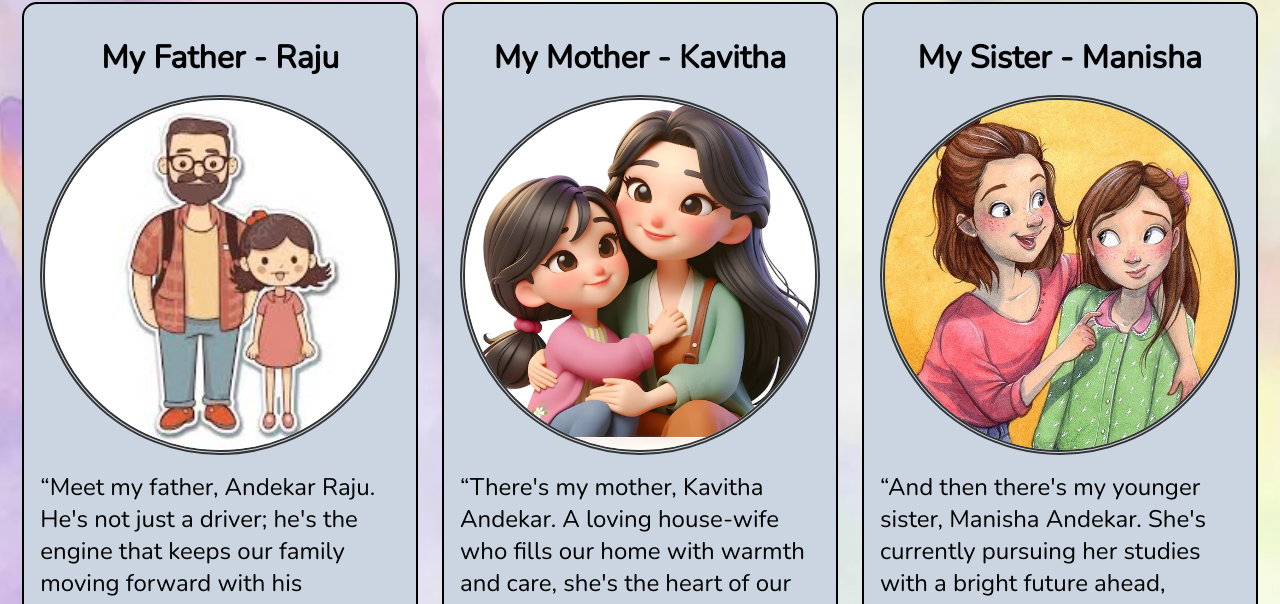
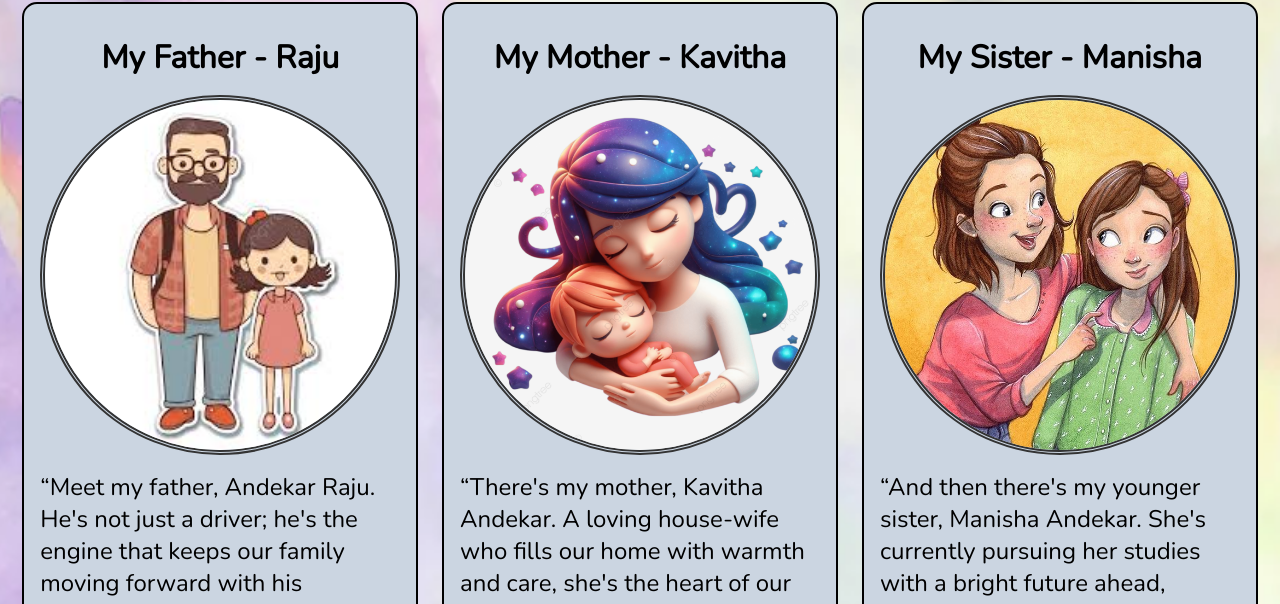
Before and after one commit to maheshwari-1721/Meet-My-Family, a plain HTML site: page index.html in a window 1280 px wide. Shown: the part 193-797 px from the top of the page. Drawn offline with nearby package versions, Linux system fonts and the light colour scheme.

Commit message:
Update index.html

```diff
--- a/index.html
+++ b/index.html
@@ -28,7 +28,7 @@
             </article>
             <article id="mother" class="card">
                 <figure>
-                    <img src="./mother.avif" alt="Mother" width="626" height="626">
+                    <img src="./mom2.png" alt="Mother" width="626" height="626">
                     <figcaption>My Mother - Kavitha</figcaption>
                 </figure>
                 <p><q>There's my mother, Kavitha Andekar. A loving house-wife who fills our home with warmth and care, she's the heart of our family..</q></p>
```
